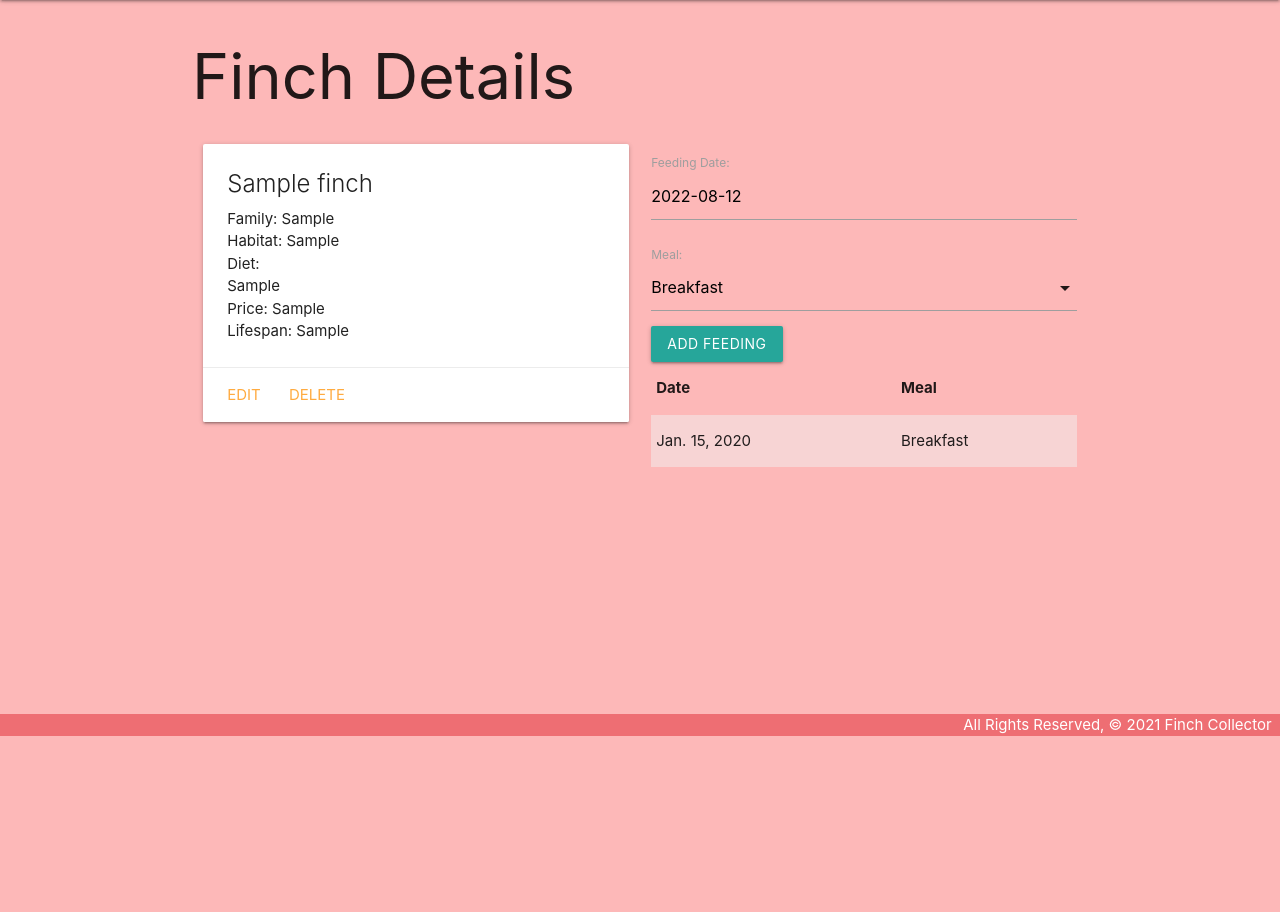
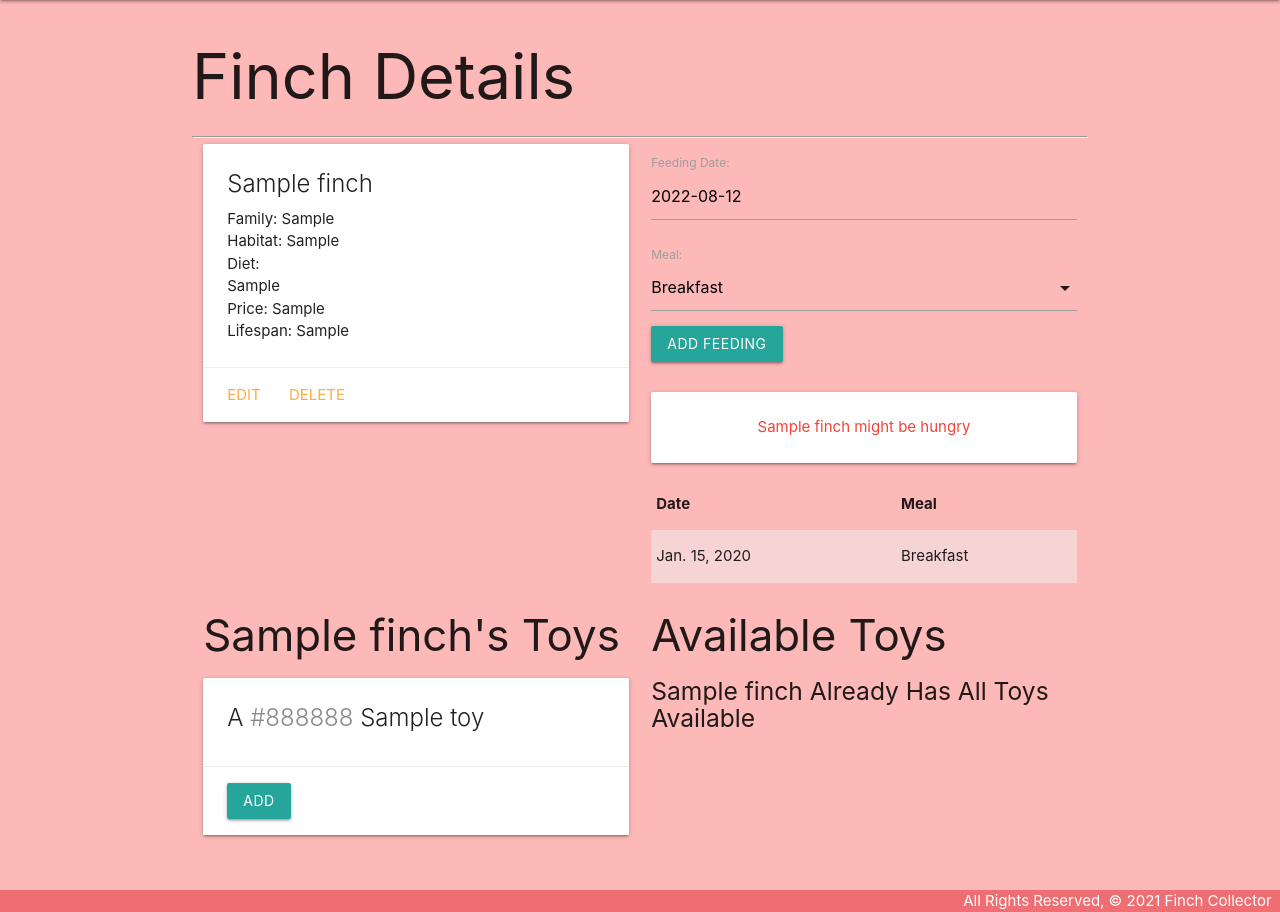
Before and after one commit to SidrAkhtar/finchcollector, a Django app: page /finches/1/ in a window 1280 px wide. Shown: the part 64-976 px from the top of the page. Before the commit the page ends 800 px from the top, so only its background shows below. Run offline with Django 4.2, Linux system fonts and the light colour scheme; tables that the repository leaves empty hold one stand-in row (values such as "Sample post").

Commit message:
implement a many-to-many relationship between finches and toys

```diff
--- a/main_app/models.py
+++ b/main_app/models.py
@@ -29,6 +29,8 @@ class Finch(models.Model):
    diet = models.TextField(max_length=250)
    price = models.CharField(max_length=50)
    lifespan = models.CharField(max_length=100)
+   # Add the M:M relationship
+   toys = models.ManyToManyField(Toy)
 
    def __str__(self):
       return f'{self.name} ({self.id})'
--- a/main_app/templates/finches/detail.html
+++ b/main_app/templates/finches/detail.html
@@ -26,21 +26,76 @@
          {{ feeding_form.as_p }}
          <input type="submit" class="btn" value="Add Feeding">
       </form>
+      <br>
+      {% if finch.fed_for_today %}
+      <div class="card-panel teal-text center-align">{{finch.name}} has been fed all meals for today</div>
+      {% else %}
+      <div class="card-panel red-text center-align">{{finch.name}} might be hungry</div>
+      {% endif %}
       <table class="striped">
          <thead>
-            <tr><th>Date</th><th>Meal</th></tr>
+            <tr>
+               <th>Date</th>
+               <th>Meal</th>
+            </tr>
          </thead>
          <tbody>
             {% for feeding in finch.feeding_set.all %}
-               <tr>
-                  <td>{{feeding.date}}</td>
-                  <td>{{feeding.get_meal_display}}</td>
-               </tr>
+            <tr>
+               <td>{{feeding.date}}</td>
+               <td>{{feeding.get_meal_display}}</td>
+            </tr>
             {% endfor %}
          </tbody>
       </table>
    </div>
-</div>
+   <hr>
+   <div class="row">
+      <div class="col s6">
+         <h3>{{ finch.name }}'s Toys</h3>
+         {% if finch.toys.count %}
+         {% for toy in finch.toys.all %}
+            <div class="card">
+               <div class="card-content">
+                  <span class="card-title">
+                     A <span style="color: {{ toy.color }}">{{ toy.color }}</span> {{ toy.name }}
+                  </span>
+               </div>
+               <div class="card-action">
+                  <form action="{% url 'assoc_toy' finch.id toy.id %}" method="POST">
+                     {% csrf_token %}
+                     <button type="submit" class="btn">Add</button>
+                  </form>
+               </div>
+            </div>
+            {% endfor %}
+            {% else %}
+            <h5>No Toys :(</h5>
+            {% endif %}
+         </div>
+         <div class="col s6">
+            <h3>Available Toys</h3>
+               {% if toys.count %}
+               {% for toy in toys.all %}
+               <div class="card">
+                  <div class="card-content">
+                     <span class="card-title">
+                        A <span style="color: {{ toy.color }}">{{ toy.color }}</span> {{ toy.name }}
+                     </span>
+                  </div>
+                  <div class="card-action">
+                     <form action="{% url 'assoc_toy' finch.id toy.id %}" method="POST">
+                        {% csrf_token %}
+                        <button type="submit" class="btn">Add</button>
+                     </form>
+                  </div>
+               </div>
+            {% endfor %}
+         {% else %}
+            <h5>{{finch.name}} Already Has All Toys Available</h5>
+         {% endif %}
+      </div>
+   </div>
 
 <script>
    const dateEl = document.getElementById('id_date');
--- a/main_app/urls.py
+++ b/main_app/urls.py
@@ -11,6 +11,7 @@ urlpatterns = [
    path('finches/<int:pk>/update/', views.FinchUpdate.as_view(), name='finches_update'),
    path('finches/<int:pk>/delete/', views.FinchDelete.as_view(), name='finches_delete'),
    path('finches/<int:finch_id>/add_feeding/', views.add_feeding, name='add_feeding'),
+   path('finches/<int:finch_id>/assoc_toy/<int:toy_id>/', views.assoc_toy, name='assoc_toy'),
    path('toys/', views.ToyList.as_view(), name='toys_index'),
    path('toys/<int:pk>/', views.ToyDetail.as_view(), name='toys_detail'),
    path('toys/create/', views.ToyCreate.as_view(), name='toys_create'),
--- a/main_app/views.py
+++ b/main_app/views.py
@@ -20,6 +20,11 @@ def finches_index(request):
 
 def finches_detail(request, finch_id):
    finch = Finch.objects.get(id=finch_id)
+   # Get the toys the finch doesn't have...
+   # First, create a list of the toy ids that the finch DOES have
+   id_list = finch.toys.all().values_list('id')
+   # Now we can query for toys whose ids are not in the list using exclude
+   toys_finch_doesnt_have = Toy.objects.exclude(id__in=id_list)
    # instantiate FeedingForm to be rendered in the template
    feeding_form = FeedingForm()
    return render(
@@ -27,13 +32,16 @@ def finches_detail(request, finch_id):
       'finches/detail.html',
       {
          'finch': finch,
-         'feeding_form': feeding_form
+         'feeding_form': feeding_form,
+         'toys': toys_finch_doesnt_have
       }
    )
 
 class FinchCreate(CreateView):
    model = Finch
    fields = '__all__'
+   # Refactor fields so that 'toys' is not rendered in form
+   fields = ['name', 'family', 'habitat', 'diet', 'price', 'lifespan']
    # success_url = '/finches/' --- used "get_absolute_url" method in models.py
 
 class FinchUpdate(UpdateView):
@@ -56,6 +64,16 @@ def add_feeding(request, finch_id):
       new_feeding.save()
    return redirect('detail', finch_id=finch_id)
 
+def assoc_toy(request, finch_id, toy_id):
+   # Note that you can pass a toy's id instead of the whole toy object
+   finch = Finch.objects.get(id=finch_id)
+   finch.toys.add(toy_id)
+   # Finch.objects.get(id=finch_id).toys.add(toy_id)
+   return redirect('detail', finch_id=finch_id)
+
+def unassoc_toy(request, finch_id, toy_id):
+  Finch.objects.get(id=finch_id).toys.remove(finch_id)
+  return redirect('detail', finch_id=finch_id)
 
 class ToyList(ListView):
   model = Toy
```
Also changed, not shown: main_app/migrations/0007_finch_toys.py (added).
